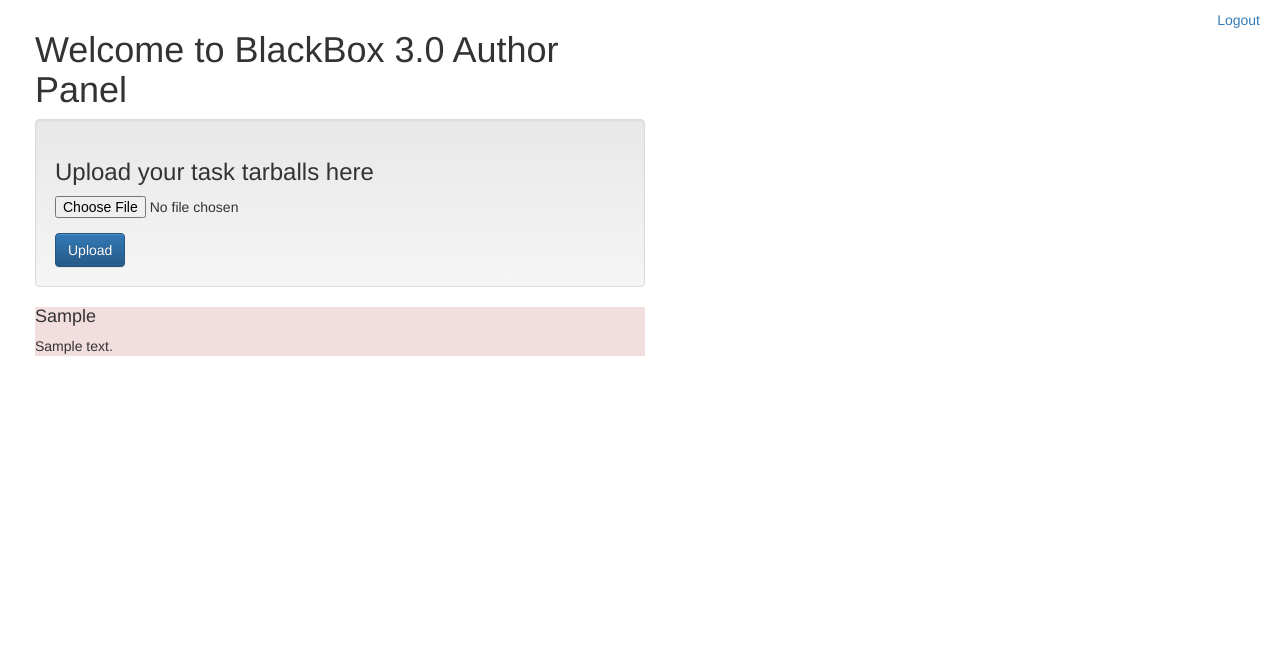
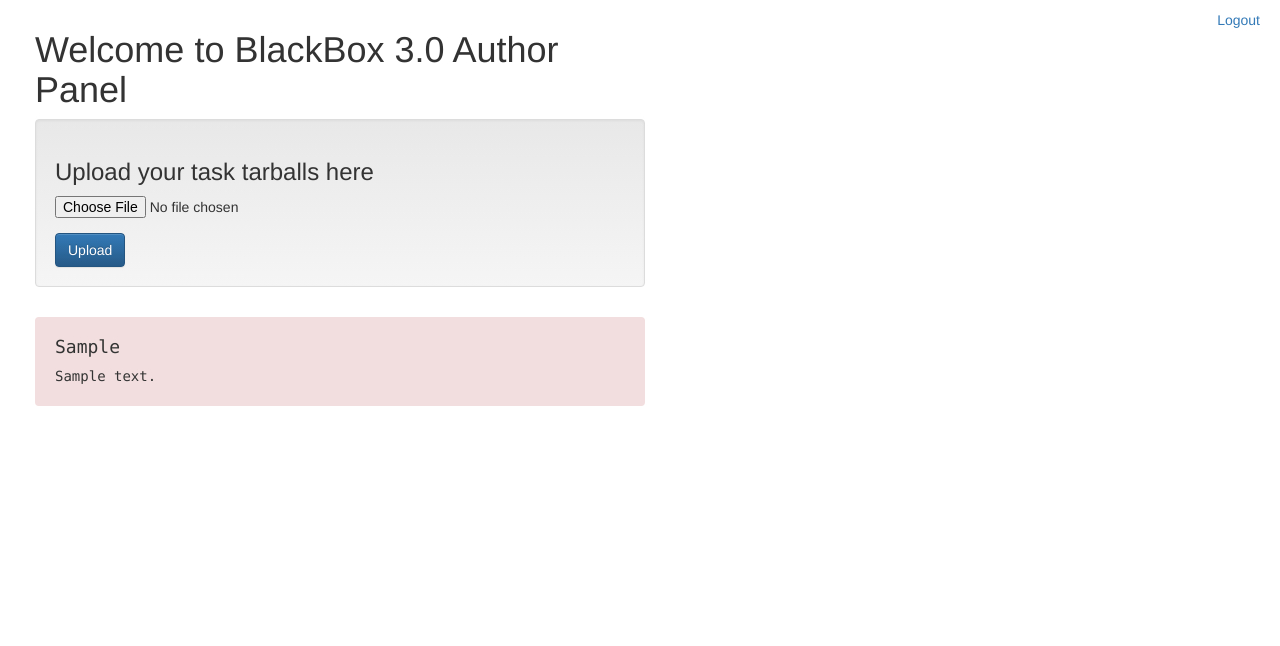
Before and after one commit to chloestefantsova/blackbox3, a Django app: page /author/panel/ in a window 1280 px wide. Shown: the top 646 px of the page. Run offline with Django 3.2, Linux system fonts and the light colour scheme; a user stored in the database is signed in; tables that the repository leaves empty hold one stand-in row (values such as "Sample post"); style sheets or scripts are compiled from the project's sources; parts of the project's set-up code (start-up, migrations or seed data) failed here and were passed over; some libraries are stand-ins or nearby versions.

Commit message:
Decorate author-panel uploaded-task boxes

```diff
--- a/author/static/css/author.less
+++ b/author/static/css/author.less
@@ -26,3 +26,13 @@
 .disabled {
   display: none;
 }
+
+.uploaded-file-status {
+  border-radius: 4px;
+  -moz-border-radius: 4px;
+  -webkit-border-radius: 4px;
+  padding: 10px 20px;
+  margin-top: 30px;
+  margin-bottom: 30px;
+  font-family: Menlo, Monaco, Consolas, "Courier New", monospace;
+}
```
